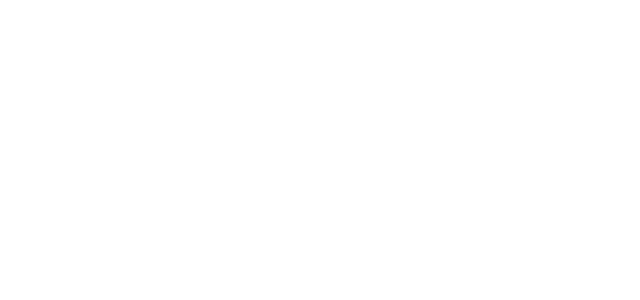
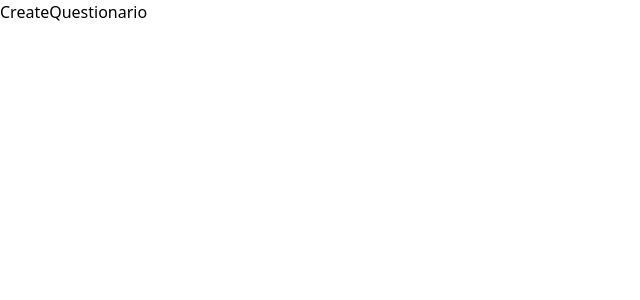
Before and after one commit to yuribodo/questionario, a React (Vite) app in the folder questionarioFront/: page /createquestionario in a window 1280 px wide. Before the commit this address had no page. Shown: the top 300 px of the page, without its empty margins (0-640 px from the left). Built offline with nearby package versions, Linux system fonts and the light colour scheme.

Commit message:
new routes

```diff
--- a/questionarioFront/src/components/Navbar.tsx
+++ b/questionarioFront/src/components/Navbar.tsx
@@ -32,7 +32,7 @@
             onChange={onSearchChange}
           />
           <div className='hidden md:flex space-x-6'>
-            <Link to="/" className='hover:text-blue-500 transition-colors'>
+            <Link to="/createquestionario" className='hover:text-blue-500 transition-colors'>
               <motion.button
                 type="button"
                 whileHover={{ scale: 1.1 }}
@@ -41,7 +41,7 @@
                 Criar questionario
               </motion.button>
             </Link>
-            <Link to="/createproject" className='hover:text-blue-500 transition-colors'>
+            <Link to="/dashboard" className='hover:text-blue-500 transition-colors'>
               <motion.button
                 type="button"
                 whileHover={{ scale: 1.1 }}
--- /dev/null
+++ b/questionarioFront/src/components/Sobre.tsx
@@ -0,0 +1,9 @@
+
+
+const Sobre = () => {
+  return (
+    <div>Sobre</div>
+  )
+}
+
+export default Sobre
--- a/questionarioFront/src/main.tsx
+++ b/questionarioFront/src/main.tsx
@@ -10,6 +10,11 @@
 import Questionario from './components/Questionario'
 import { useParams } from 'react-router-dom'; // Importe o hook useParams
 import { ClerkProvider } from '@clerk/clerk-react'
+import CreateQuestionario from './components/CreateQuestionario'
+import Dashboard from './components/Dashboard'
+import Sobre from './components/Sobre'
+
+
 
 // Import your publishable key
 const PUBLISHABLE_KEY = import.meta.env.VITE_CLERK_PUBLISHABLE_KEY
@@ -33,7 +38,9 @@
         <Routes>
           <Route path="/" element={<App />} />
           <Route path="/questionario/:id" element={<QuestionarioWithId />} /> {/* Use a função de renderização QuestionarioWithId para passar o parâmetro id */}
-
+          <Route path='/createquestionario' element={<CreateQuestionario/>}/>
+          <Route path='/dashboard' element={<Dashboard/>}/>
+          <Route path='/sobre' element={<Sobre/>}/>
         </Routes>
       </ClerkProvider>
     </Router>
```
